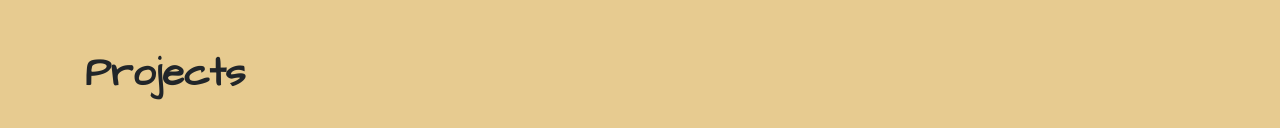
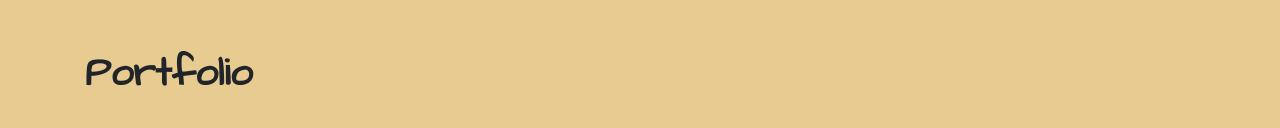
Before and after one commit to Andrewhew123/anzhudev, a plain HTML site: page index.html in a window 1280 px wide. Shown: the part 540-668 px from the top of the page. Drawn offline with nearby package versions, Linux system fonts and the light colour scheme.

Commit message:
update from project to portfolio title

```diff
--- a/index.html
+++ b/index.html
@@ -135,7 +135,7 @@ window.addEventListener("load", init, false);
 
 <div class="container container-portfolio">
 
-	<h1 class="title-portfolio">Projects</h1>
+	<h1 class="title-portfolio">Portfolio</h1>
 
 	<br>
 
```
